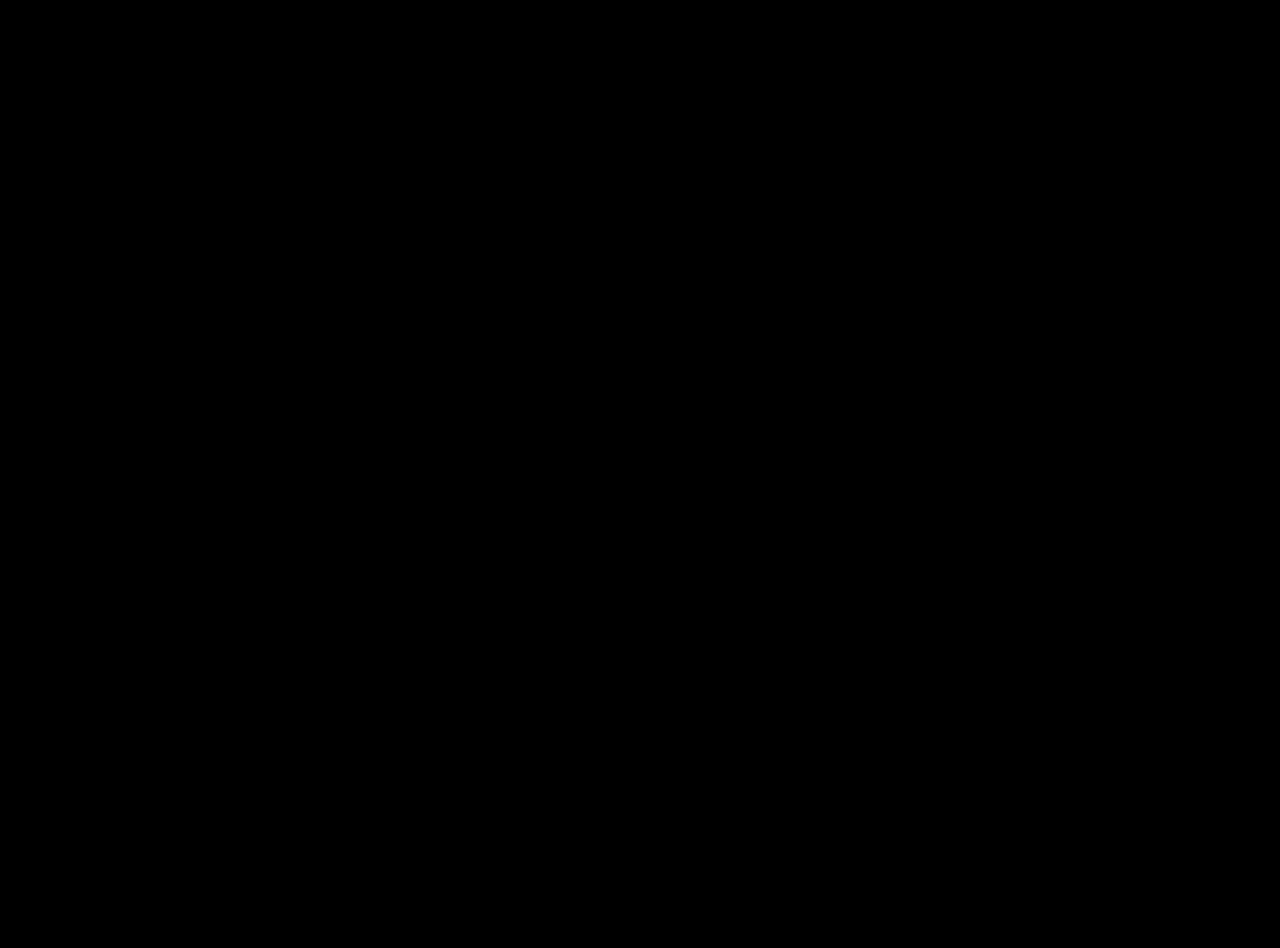
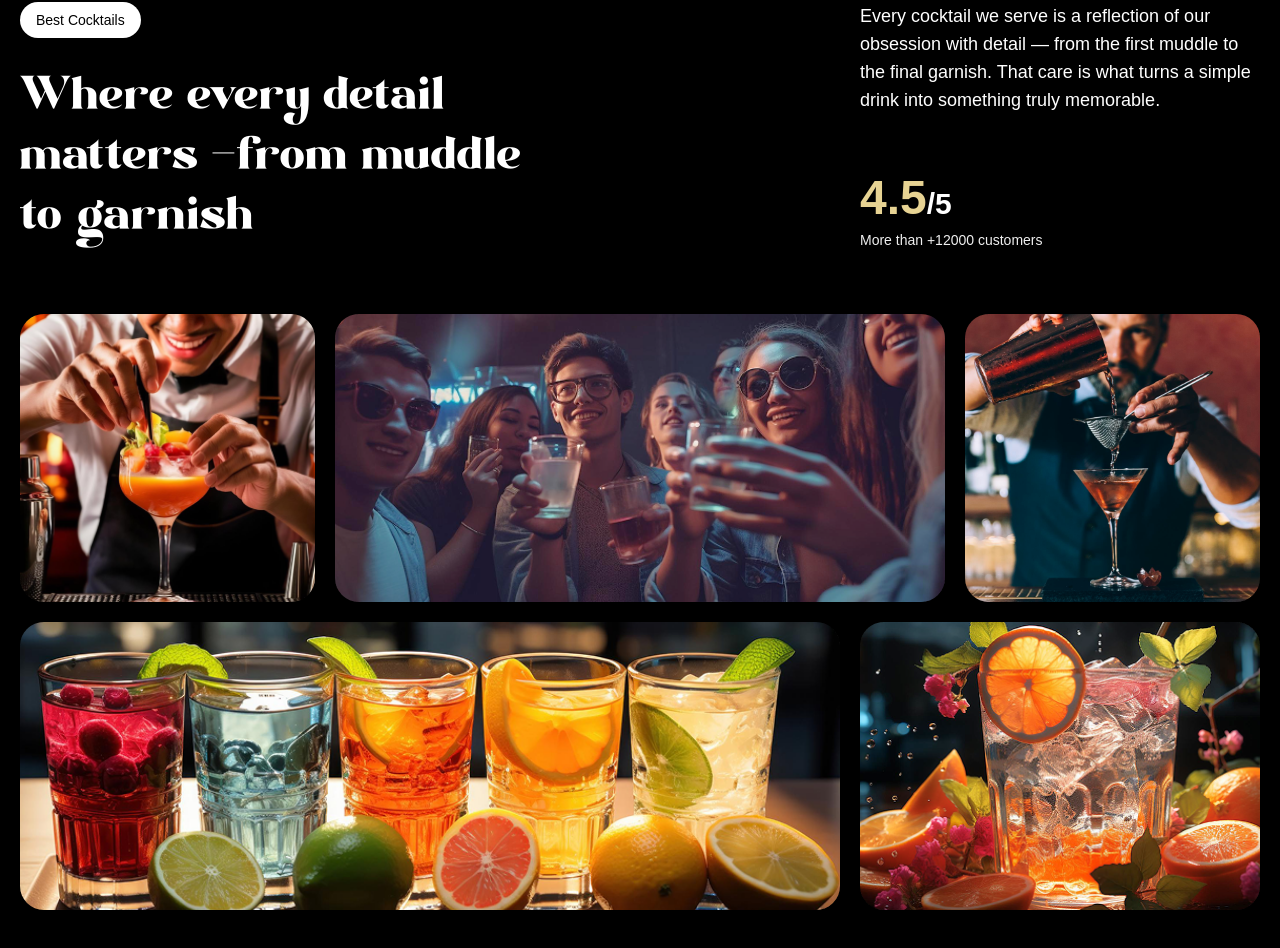
Before and after one commit to homoki-denis/sip-premium, a React (Vite) app: page / in a window 1280 px wide. Shown: the part 1710-2658 px from the top of the page. Before the commit the page ends 1600 px from the top, so only its background shows below. Built offline with nearby package versions, Linux system fonts and the light colour scheme; a web font is replaced by a local one.

Commit message:
feat: added about section

```diff
--- a/src/App.tsx
+++ b/src/App.tsx
@@ -3,6 +3,7 @@
 import Navbar from "./components/Navbar";
 import Hero from "./components/Hero";
 import Cocktails from "./components/Cocktails";
+import About from "./components/About";
 
 gsap.registerPlugin(ScrollTrigger, SplitText);
 
@@ -12,6 +13,7 @@
       <Navbar />
       <Hero />
       <Cocktails />
+      <About />
     </main>
   );
 }
--- /dev/null
+++ b/src/components/About.tsx
@@ -0,0 +1,84 @@
+import { useGSAP } from "@gsap/react";
+import gsap from "gsap";
+
+function About() {
+  useGSAP(() => {
+    gsap
+      .timeline({
+        scrollTrigger: {
+          trigger: "#about",
+          start: "top center",
+        },
+      })
+      .from(".abt-h2", { opacity: 0, y: 100, ease: "back.in", duration: 0.5 })
+      .from(".top-grid div, .bottom-grid div", {
+        opacity: 0,
+        delay: 0.3,
+        stagger: 0.04,
+      });
+  }, []);
+
+  return (
+    <section id="about">
+      <div className="mb-16 md:px-0 px-5">
+        <div className="content">
+          <div className="md:col-span-8">
+            <p className="badge">Best Cocktails</p>
+            <h2 className="abt-h2">
+              Where every detail matters <span className="text-white">-</span>
+              from muddle to garnish
+            </h2>
+          </div>
+          <div className="sub-content">
+            <p>
+              Every cocktail we serve is a reflection of our obsession with
+              detail — from the first muddle to the final garnish. That care is
+              what turns a simple drink into something truly memorable.
+            </p>
+
+            <div>
+              <p className="md:text-3xl text-xl font-bold">
+                <span>4.5</span>/5
+              </p>
+              <p className="text-sm text-white-100">
+                More than +12000 customers
+              </p>
+            </div>
+          </div>
+        </div>
+      </div>
+
+      <div className="top-grid">
+        <div className="md:col-span-3">
+          <div className="noisy">
+            <img src="/images/abt1.png" alt="about-image-1" />
+          </div>
+        </div>
+        <div className="md:col-span-6">
+          <div className="noisy">
+            <img src="/images/abt2.png" alt="about-image-1" />
+          </div>
+        </div>
+        <div className="md:col-span-3">
+          <div className="noisy">
+            <img src="/images/abt5.png" alt="about-image-1" />
+          </div>
+        </div>
+      </div>
+      <div className="bottom-grid">
+        <div className="md:col-span-8">
+          <div className="noisy">
+            <img src="/images/abt3.png" alt="about-image-1" />
+          </div>
+        </div>
+        <div className="md:col-span-4">
+          <div className="noisy">
+            <img src="/images/abt4.png" alt="about-image-1" />
+          </div>
+        </div>
+      </div>
+    </section>
+  );
+}
+
+export default About;
--- a/src/components/Hero.tsx
+++ b/src/components/Hero.tsx
@@ -35,7 +35,7 @@
         scrollTrigger: {
           trigger: "#hero",
           start: "top top",
-          end: `+=100%`,
+          end: `bottom 80%`,
           scrub: true,
         },
       })
```
